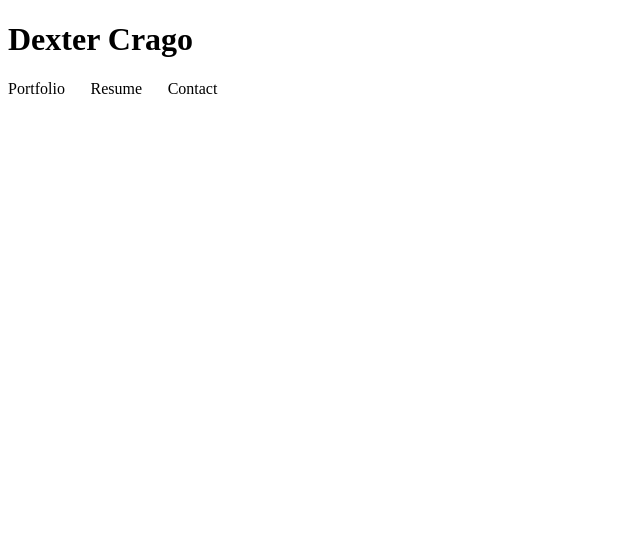
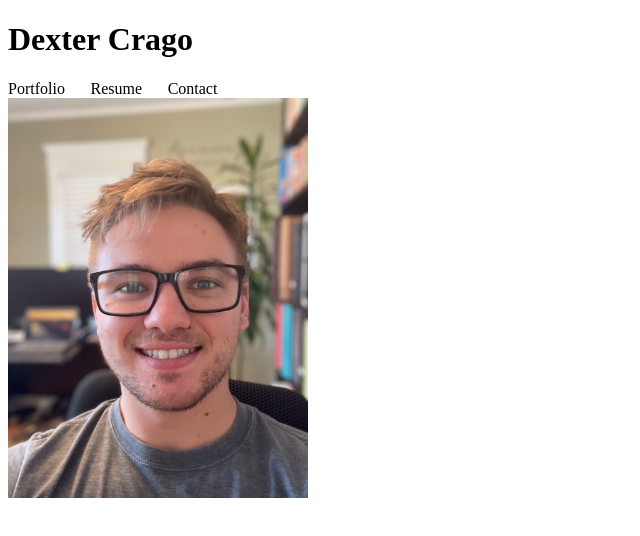
Before and after one commit to djcrago/personal-website, a React (Vite) app: page / in a window 1280 px wide. Shown: the top 536 px of the page, without its empty margins (0-640 px from the left). Built offline with nearby package versions, Linux system fonts and the light colour scheme.

Commit message:
Add portrait image to homepage

```diff
--- a/src/App.jsx
+++ b/src/App.jsx
@@ -1,10 +1,14 @@
 import Header from './components/Header/Header';
-import './App.css';
+import Portrait from './assets/portrait.png';
+import styles from './App.module.css';
 
 function App() {
   return (
     <>
       <Header />
+      <div className={styles.main}>
+        <img src={Portrait} alt="Dexter Crago" />
+      </div>
     </>
   );
 }
--- /dev/null
+++ b/src/App.module.css
@@ -0,0 +1,4 @@
+img {
+  height: 50vh;
+  width: auto;
+}
```
Also changed, not shown: src/App.css (deleted), src/assets/portrait.png (added).
